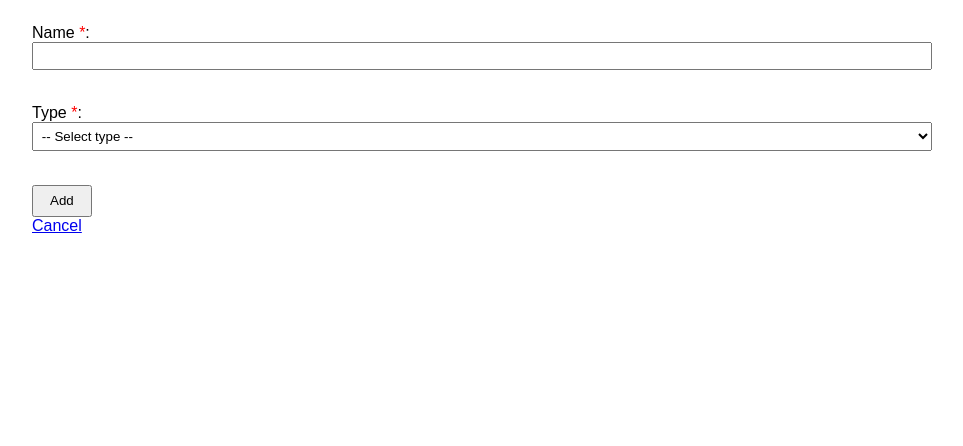
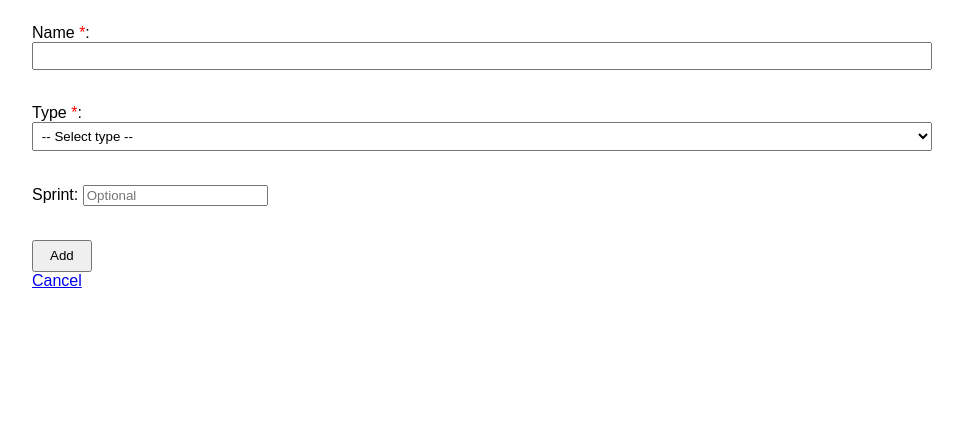
Before and after one commit to Shayan-Nawab/BugTracker, a Flask app: template templates/new_file.html in a window 1280 px wide. Shown: the part 163-609 px from the top of the page, without its empty margins (158-1121 px from the left). Run offline with Flask 3, Linux system fonts and the light colour scheme; the template is opened without the code that fills it, so the values that code supplies are empty; some libraries are stand-ins or nearby versions.

Commit message:
update Mon 23 Mar 2026 06:22:03 PM EDT

```diff
--- a/app.py
+++ b/app.py
@@ -113,9 +113,11 @@ def new_project():
 def project_detail(project_id):
     project = db.get_project_by_id(project_id)
     files = db.get_project_files(project_id)
-    search      = request.args.get("search", "").strip().lower()
-    kind_filter = request.args.get("kind", "")
-    has_bugs    = request.args.get("has_bugs", "")
+    sprint_numbers = db.get_sprint_numbers(project_id)
+    search        = request.args.get("search", "").strip().lower()
+    kind_filter   = request.args.get("kind", "")
+    has_bugs      = request.args.get("has_bugs", "")
+    sprint_filter = request.args.get("sprint", "")
     if search:
         files = [f for f in files if search in f["display_name"].lower()]
     if kind_filter:
@@ -124,8 +126,11 @@ def project_detail(project_id):
         files = [f for f in files if f["open_bug_count"] > 0]
     elif has_bugs == "no":
         files = [f for f in files if f["open_bug_count"] == 0]
+    if sprint_filter:
+        files = [f for f in files if str(f["sprint"] or "") == sprint_filter]
     return render_template("project.html", project=project, files=files,
                            search=search, kind_filter=kind_filter, has_bugs=has_bugs,
+                           sprint_filter=sprint_filter, sprint_numbers=sprint_numbers,
                            file_kinds=db.FILE_KINDS)
 
 
@@ -138,13 +143,20 @@ def new_file(project_id):
     if request.method == "POST":
         display_name = request.form.get("display_name", "").strip()
         file_kind = request.form.get("file_kind", "").strip()
+        sprint_raw = request.form.get("sprint", "").strip()
+        sprint = None
+        if sprint_raw:
+            if not sprint_raw.isdigit() or int(sprint_raw) < 1:
+                return render_template("new_file.html", project=project, file_kinds=db.FILE_KINDS,
+                                       error="Sprint must be a positive integer.")
+            sprint = int(sprint_raw)
         if not display_name or not file_kind:
             return render_template("new_file.html", project=project, file_kinds=db.FILE_KINDS,
                                    error="Name and Type are required.")
         if db.file_name_exists(project_id, display_name):
             return render_template("new_file.html", project=project, file_kinds=db.FILE_KINDS,
                                    error=f'An item named "{display_name}" already exists in this project.')
-        db.create_project_file(project_id, display_name, file_kind)
+        db.create_project_file(project_id, display_name, file_kind, sprint)
         return redirect(url_for("project_detail", project_id=project_id))
     return render_template("new_file.html", project=project, file_kinds=db.FILE_KINDS)
 
@@ -157,13 +169,20 @@ def edit_file(project_id, file_id):
     if request.method == "POST":
         display_name = request.form.get("display_name", "").strip()
         file_kind = request.form.get("file_kind", "").strip()
+        sprint_raw = request.form.get("sprint", "").strip()
+        sprint = None
+        if sprint_raw:
+            if not sprint_raw.isdigit() or int(sprint_raw) < 1:
+                return render_template("edit_file.html", project=project, file=file,
+                                       file_kinds=db.FILE_KINDS, error="Sprint must be a positive integer.")
+            sprint = int(sprint_raw)
         if not display_name or not file_kind:
             return render_template("edit_file.html", project=project, file=file,
                                    file_kinds=db.FILE_KINDS, error="Name and Type are required.")
         if db.file_name_exists(project_id, display_name, exclude_id=file_id):
             return render_template("edit_file.html", project=project, file=file,
                                    file_kinds=db.FILE_KINDS, error=f'An item named "{display_name}" already exists in this project.')
-        db.update_project_file(file_id, display_name, file_kind)
+        db.update_project_file(file_id, display_name, file_kind, sprint)
         return redirect(url_for("project_detail", project_id=project_id))
     return render_template("edit_file.html", project=project, file=file, file_kinds=db.FILE_KINDS)
 
--- a/db.py
+++ b/db.py
@@ -55,9 +55,13 @@ def init_db():
                     project_id INTEGER NOT NULL REFERENCES projects(id) ON DELETE CASCADE,
                     display_name TEXT NOT NULL,
                     file_kind TEXT,
+                    sprint INTEGER,
                     created_at TIMESTAMP NOT NULL DEFAULT NOW(),
                     updated_at TIMESTAMP NOT NULL DEFAULT NOW()
                 )
+            """)
+            cur.execute("""
+                ALTER TABLE project_files ADD COLUMN IF NOT EXISTS sprint INTEGER
             """)
 
             cur.execute("""
@@ -265,13 +269,13 @@ def delete_project(project_id: int):
 
 # ── Project Files ─────────────────────────────────────────────────────────────
 
-def create_project_file(project_id: int, display_name: str, file_kind: str):
+def create_project_file(project_id: int, display_name: str, file_kind: str, sprint: int = None):
     conn = get_connection()
     try:
         with conn.cursor() as cur:
             cur.execute(
-                "INSERT INTO project_files (project_id, display_name, file_kind) VALUES (%s, %s, %s) RETURNING id",
-                (project_id, display_name, file_kind or None),
+                "INSERT INTO project_files (project_id, display_name, file_kind, sprint) VALUES (%s, %s, %s, %s) RETURNING id",
+                (project_id, display_name, file_kind or None, sprint),
             )
             file_id = cur.fetchone()[0]
         conn.commit()
@@ -302,15 +306,28 @@ def get_project_files(project_id: int):
         conn.close()
 
 
-def update_project_file(file_id: int, display_name: str, file_kind: str):
+def update_project_file(file_id: int, display_name: str, file_kind: str, sprint: int = None):
     conn = get_connection()
     try:
         with conn.cursor() as cur:
             cur.execute(
-                "UPDATE project_files SET display_name = %s, file_kind = %s, updated_at = NOW() WHERE id = %s",
-                (display_name, file_kind or None, file_id),
+                "UPDATE project_files SET display_name = %s, file_kind = %s, sprint = %s, updated_at = NOW() WHERE id = %s",
+                (display_name, file_kind or None, sprint, file_id),
             )
         conn.commit()
+    finally:
+        conn.close()
+
+
+def get_sprint_numbers(project_id: int):
+    conn = get_connection()
+    try:
+        with conn.cursor() as cur:
+            cur.execute(
+                "SELECT DISTINCT sprint FROM project_files WHERE project_id = %s AND sprint IS NOT NULL ORDER BY sprint",
+                (project_id,),
+            )
+            return [row[0] for row in cur.fetchall()]
     finally:
         conn.close()
 
--- a/templates/edit_file.html
+++ b/templates/edit_file.html
@@ -20,6 +20,7 @@
             {% endfor %}
         </select>
     </label><br>
+    <label>Sprint: <input type="number" name="sprint" min="1" step="1" value="{{ file.sprint or '' }}" placeholder="Optional"></label><br>
     <button type="submit">Save Changes</button>
     <a href="{{ url_for('project_detail', project_id=project.id) }}">Cancel</a>
 </form>
--- a/templates/new_file.html
+++ b/templates/new_file.html
@@ -17,6 +17,7 @@
             {% endfor %}
         </select>
     </label><br>
+    <label>Sprint: <input type="number" name="sprint" min="1" step="1" placeholder="Optional"></label><br>
     <button type="submit">Add</button>
 </form>
 <a href="{{ url_for('project_detail', project_id=project.id) }}">Cancel</a>
```
Also changed, not shown: templates/project.html (+13 -2 lines).
